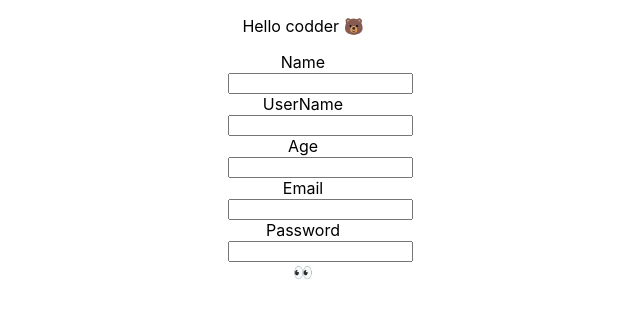
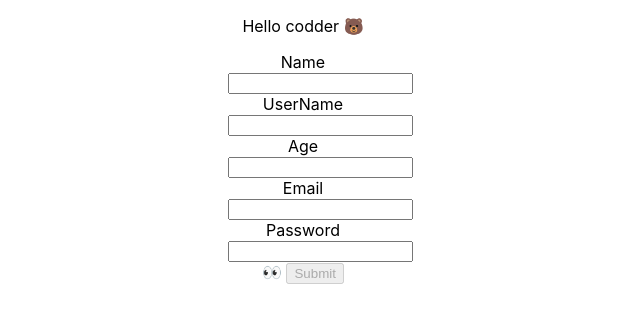
Before and after one commit to CodeKaroge/ReactPractice, a React (Create React App) app: page / in a window 1280 px wide. Shown: the top 322 px of the page, without its empty margins (337-977 px from the left). Built offline with nearby package versions, Linux system fonts and the light colour scheme.

Commit message:
Working on submit button

```diff
--- a/src/Components/formFolde/Form.js
+++ b/src/Components/formFolde/Form.js
@@ -1,4 +1,4 @@
-import React, { useState } from 'react'
+import React, { useEffect, useState } from 'react'
 
 const Form = () => {
     const [userInput, setUserInput] = useState({
@@ -9,14 +9,26 @@ const Form = () => {
         password: ""
     })
     const [showPassword, setShowPassword] = useState(false)
+    const [disableButton, setDisableButton] = useState(true)
     const handleChange = (e) => {
         setUserInput({
             ...userInput, [e.target.name]: e.target.value
         })
     }
+
+    const handleSubmit = (e) => {
+        e.preventDefault()
+        console.log("Submit", userInput);
+    }
+
+    useEffect(() => {
+        setDisableButton(Object.values(userInput).some(item => item === ''));
+    }, [userInput])
+
+
     return (
         <div>
-            <form style={{
+            <form onSubmit={handleSubmit} style={{
                 display: "block",
                 width: "150px",
                 margin: "auto"
@@ -24,7 +36,7 @@ const Form = () => {
                 <label >Name</label>
                 <input onChange={handleChange} type="text" name='name' value={userInput.name} />
                 <label >UserName</label>
-                <input onChange={handleChange} type="text" name='username' value={userInput.userName} />
+                <input onChange={handleChange} type="text" name='userName' value={userInput.userName} />
                 <label >Age</label>
                 <input onChange={handleChange} type="number" name='age' value={userInput.age} />
                 <label >Email</label>
@@ -32,6 +44,7 @@ const Form = () => {
                 <label >Password</label>
                 <input onChange={handleChange} type={showPassword ? "text" : "password"} name='password' value={userInput.password} />
                 <span style={{ cursor: "pointer" }} onClick={() => setShowPassword(!showPassword)}>👀 </span>
+                <input type="submit" disabled={disableButton} />
             </form>
         </div>
     )
```
